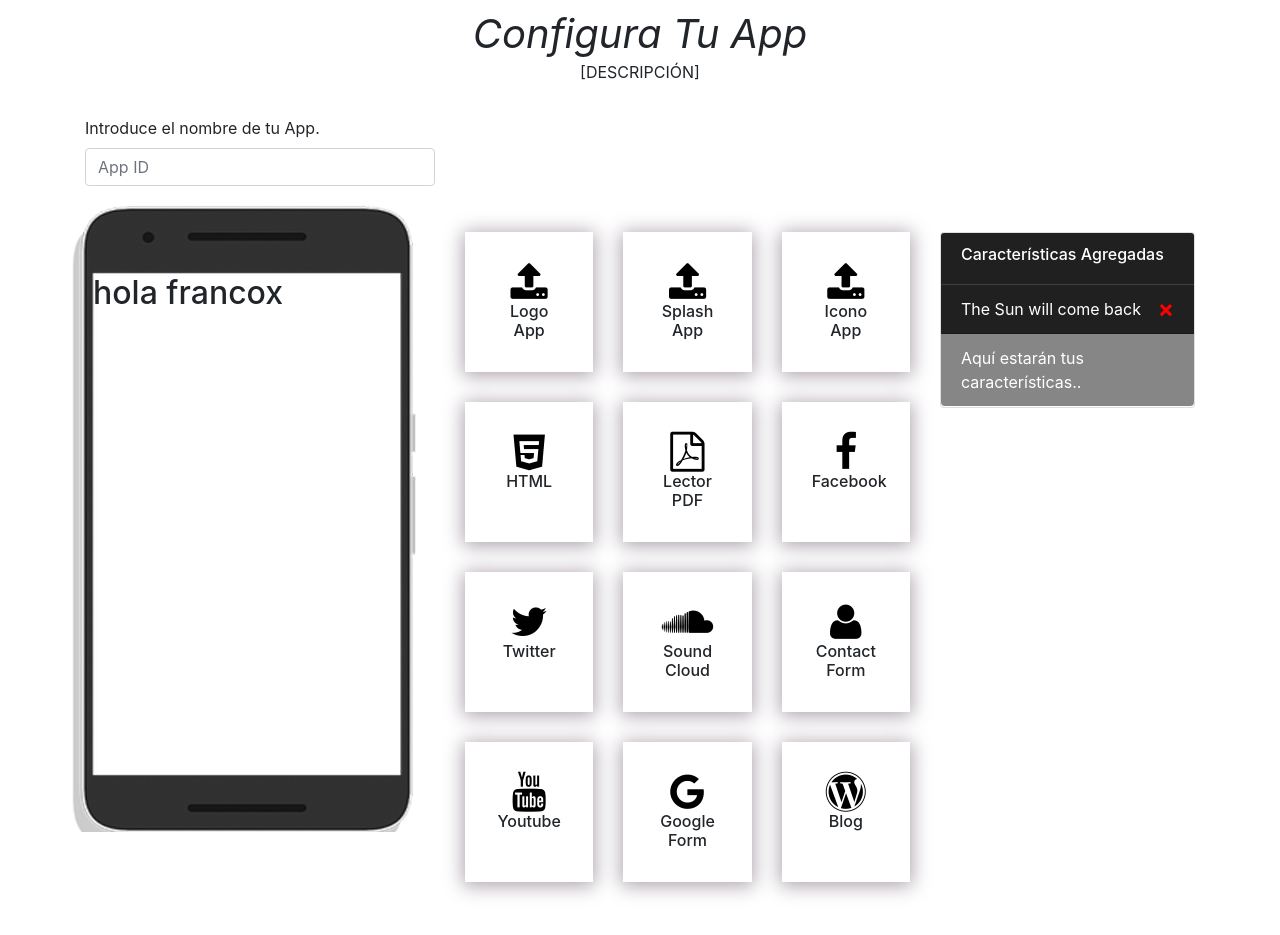
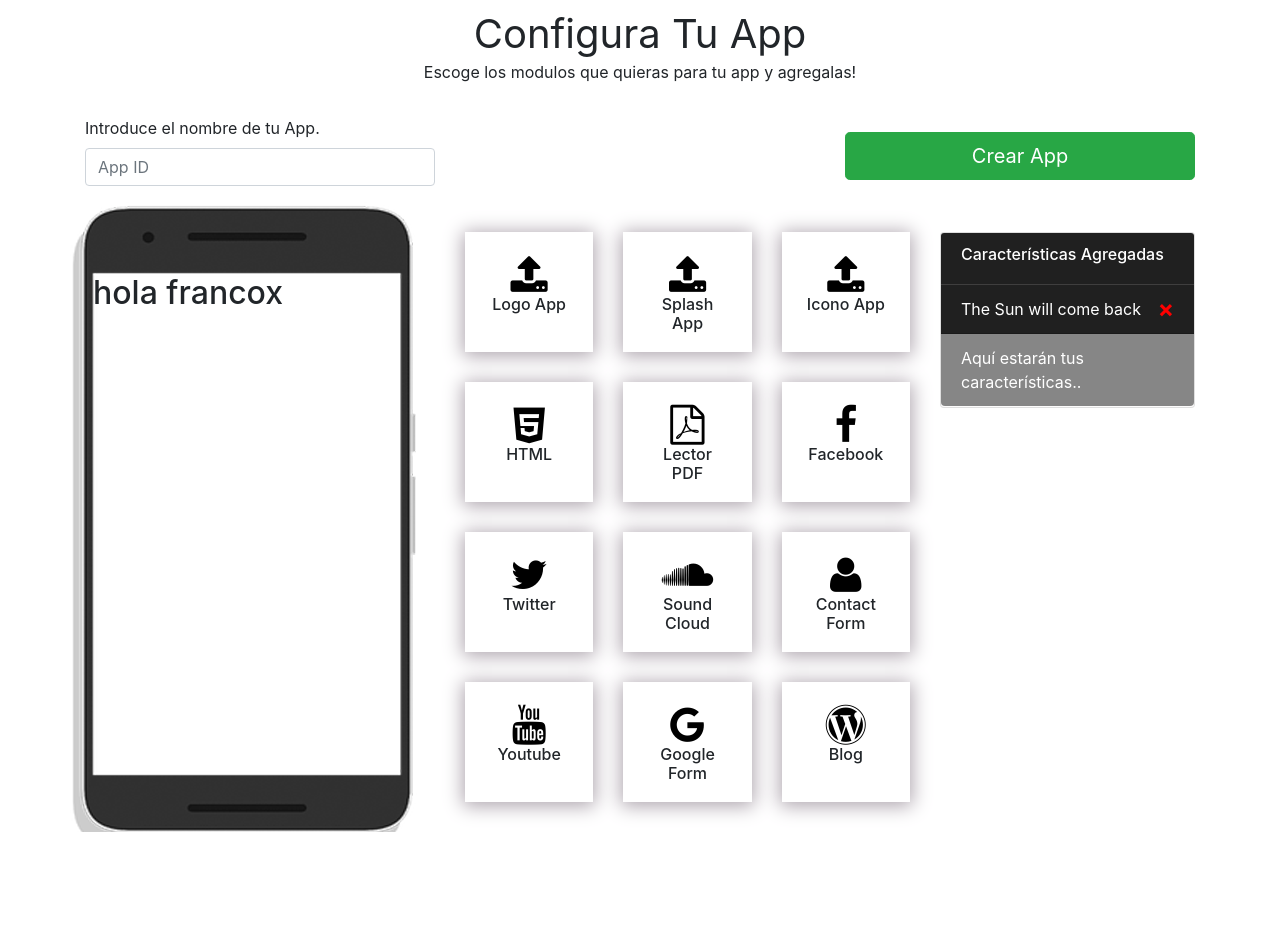
Before and after one commit to glasje/app-front, an Angular app: page /ConfiguracionApps in a window 1280 px wide. Shown: the part 60-995 px from the top of the page. Built offline with nearby package versions, Linux system fonts and the light colour scheme.

Commit message:
Definición pagina configgg

```diff
--- a/src/app/components/configuracion-apps/configuracion-apps.component.css
+++ b/src/app/components/configuracion-apps/configuracion-apps.component.css
@@ -1,6 +1,8 @@
-.imagen{
-
-background-image: url("/assets/images/phone2.png") ;
-background-repeat: no-repeat;
-
+.imagen {
+    background-image: url("/assets/images/phone2.png") ;
+    background-repeat: no-repeat;
+    height: 631px;
 }
+.btn-crear-app {
+    margin-top: 1rem;
+}
--- a/src/app/components/configuracion-apps/configuracion-apps.component.html
+++ b/src/app/components/configuracion-apps/configuracion-apps.component.html
@@ -5,16 +5,22 @@
             <div class="col-sm-12">
                 <div class="section-title">
                     <h2>Configura tu App</h2>
-                    <p>[DESCRIPCIÓN]</p>
+                    <p>Escoge los modulos que quieras para tu app y agregalas!</p>
                 </div>
             </div>
         </div>
         <div class="row">
-            <div class="col-md-offset-4 col-md-4 ">
+            <div class="col-md-4">
                 <div class="form-group">
                     <label for="recipient-name">Introduce el nombre de tu App.</label>
                     <input type="text" class="form-control" id="recipient-name" placeholder="App ID">
                 </div>
+            </div>
+            <div class="col-md-4">
+
+            </div>
+            <div class="col-md-offset-4 col-md-4">
+                <button id="btnCrear" type="button" class="btn btn-success btn-lg col-md-12 btn-crear-app">Crear App</button>
             </div>
         </div>
 
@@ -30,13 +36,6 @@
             </div>
         </div>
         <br><br>
-        <div class="row">
-            <div class="col-md-offset-9 col-md-3 ">
-                <p> Terminaste la configuración ? </p>
-                <button id="btnCrear" type="button" class="btn btn-success btn-lg col-md-12">Crear App</button>
-            </div>
-        </div>
-
     </div>
 </section>
 <!-- / END SERVICE FEATURES AREA -->
--- a/src/app/components/select-modules/select-modules.component.css
+++ b/src/app/components/select-modules/select-modules.component.css
@@ -2,7 +2,7 @@
     -webkit-box-shadow: 0px 2px 18px 2px rgba(173,164,173,1);
     -moz-box-shadow: 0px 2px 18px 2px rgba(173,164,173,1);
     box-shadow: 0px 2px 18px 2px rgba(173,164,173,1);
-    max-height: 140px;
+    max-height: 120px;
     cursor: pointer;
 }
 .box:hover{
@@ -69,3 +69,21 @@
 .box-wordpress:active{
     background-color: #207196;
 }
+.box-upload-logo:hover{
+    background-color: #900C3F;
+}
+.box-upload-logo:active{
+    background-color: #900c3fad;
+}
+.box-upload-icon:hover{
+    background-color: #87B609;
+}
+.box-upload-icon:active{
+    background-color: #87B609ad;
+}
+.box-upload-splash:hover{
+    background-color: #029bcc;
+}
+.box-upload-splash:active{
+    background-color: #207196;
+}
--- a/src/app/components/select-modules/select-modules.component.html
+++ b/src/app/components/select-modules/select-modules.component.html
@@ -1,7 +1,7 @@
 <div class="row">
     <!--Logo App-->
     <div class="col-xs-4 col-md-4">
-        <div class="single-service deshabilitado box box-html5">
+        <div class="single-service deshabilitado box box-upload-logo">
             <!-- <input type="hidden" class="modulo" name="modulo_html" id="modulo_html" value="0"> -->
             <div class="service-icon ">
                 <i class="fa fa-upload icon-box-white" aria-hidden="true">
@@ -13,7 +13,7 @@
     </div>
     <!--Splash-->
     <div class="col-xs-4 col-md-4">
-        <div class="single-service deshabilitado box box-pdf">
+        <div class="single-service deshabilitado box box-upload-icon">
            <!--  <input type="hidden" class="modulo" name="modulo_pdf" id="modulo_pdf" value="0"> -->
             <div class="service-icon">
                 <i class="fa fa-upload" aria-hidden="true"></i>
@@ -24,7 +24,7 @@
     </div>
     <!--Icono-->
     <div class="col-xs-4 col-md-4" >
-        <div class="single-service deshabilitado box box-facebook" data-toggle="modal" data-target="#facebook">
+        <div class="single-service deshabilitado box box-upload-splash" data-toggle="modal" data-target="#facebook">
             <!-- <input type="hidden" class="modulo" name="modulo_facebook" id="modulo_facebook" value="0"> -->
             <div class="service-icon"><i class="fa fa-upload" aria-hidden="true"></i>
             </div>
--- a/src/assets/css/styles.css
+++ b/src/assets/css/styles.css
@@ -111,7 +111,7 @@ fieldset {
     text-transform: capitalize;
     margin: 0;
     font-weight: 400;
-    font-style: italic;
+    font-style: 'Roboto';
 }
 
 a.read-more {
@@ -475,18 +475,16 @@ a.read-more:hover {
 
 .single-service {
     margin-top: 30px;
-    padding: 30px;
+    padding: 23px;
     text-align: center;
     -webkit-transition: .3s;
     transition: .3s;
 }
-
 .service-active {
     box-shadow: 0px 0px 70px rgba(29, 24, 24, 0.09);
     -webkit-transition: .3s;
     transition: .3s;
 }
-
 .single-service h4 {
     font-size: 22px;
     margin-top: 20px;
@@ -494,12 +492,10 @@ a.read-more:hover {
     text-transform: capitalize;
     color: #333;
 }
-
 .service-icon i {
     font-size: 40px;
     color: #000;
 }
-
 .single-service p {
     margin-bottom: 0;
     color: #333;
```
